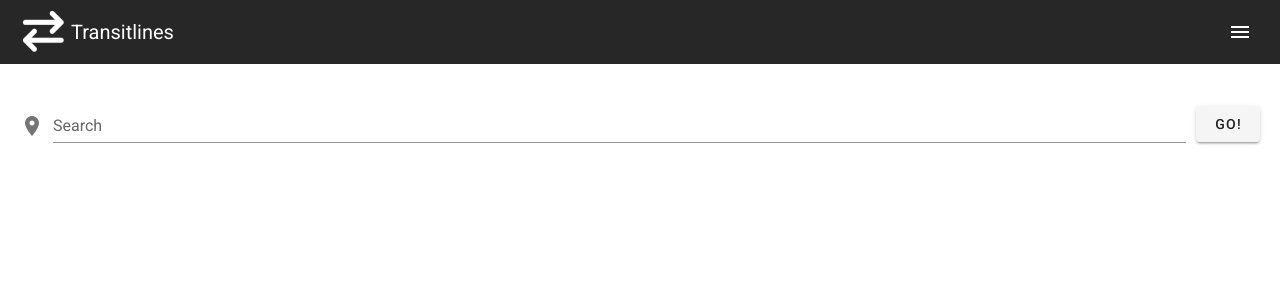
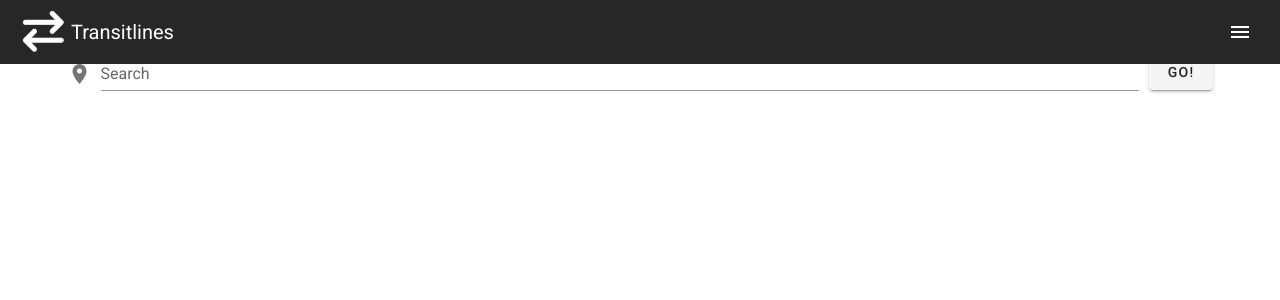
Before and after one commit to Maxi03milian/Transitlines, a Vue app: page /stationBoard in a window 1280 px wide. Shown: the top 300 px of the page. Built offline with nearby package versions, Linux system fonts and the light colour scheme.

Commit message:
fixed navbar

```diff
--- a/src/components/Header.vue
+++ b/src/components/Header.vue
@@ -64,8 +64,9 @@ img {
   padding-top: 5px;
 }
 .app {
-  margin-bottom: 1rem;
   width: 100%;
   overflow: hidden !important;
+  position: fixed;
+  z-index: 2;
 }
 </style>
--- a/src/views/About.vue
+++ b/src/views/About.vue
@@ -1,5 +1,5 @@
 <template>
-  <div class="about">
+  <div class="about container">
     <h1>This is an about page</h1>
   </div>
 </template>
--- a/src/views/Connections.vue
+++ b/src/views/Connections.vue
@@ -1,7 +1,7 @@
 <template>
   <div>
     <Header />
-    <div class="input">
+    <div class="input container">
       <v-autocomplete
         class="inputItem"
         color="#262626"
--- a/src/views/Home.vue
+++ b/src/views/Home.vue
@@ -1,7 +1,7 @@
 <template>
   <div>
     <Header />
-    <div class="content">
+    <div class="content container">
       <div class="title">
         <h2>Transit</h2>
       </div>
@@ -50,4 +50,7 @@ export default {
   padding-left: 20px;
   padding-right: 20px;
 }
+.container{
+    margin-top: 4rem;
+}
 </style>
--- a/src/views/Stationboard.vue
+++ b/src/views/Stationboard.vue
@@ -1,7 +1,7 @@
 <template>
   <div>
     <Header />
-    <div class="input">
+    <div class="input container">
       <v-text-field
         v-model="state.searchInput"
         label="Search"
```
